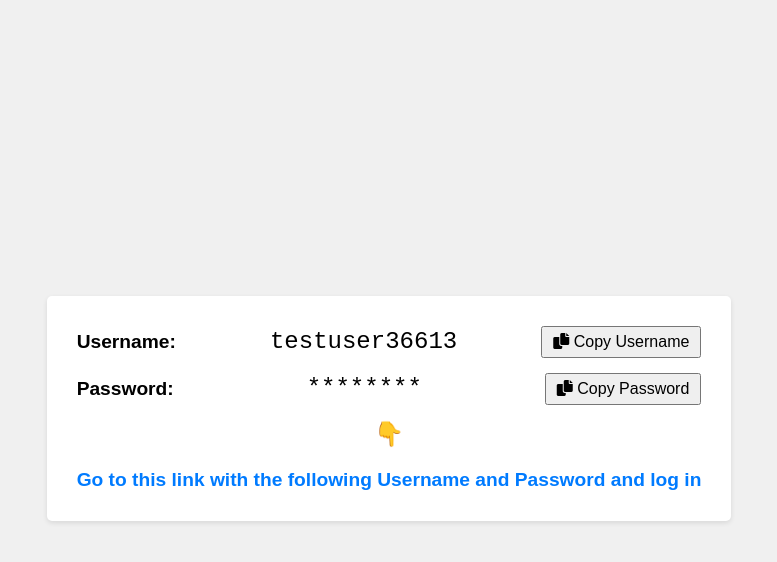
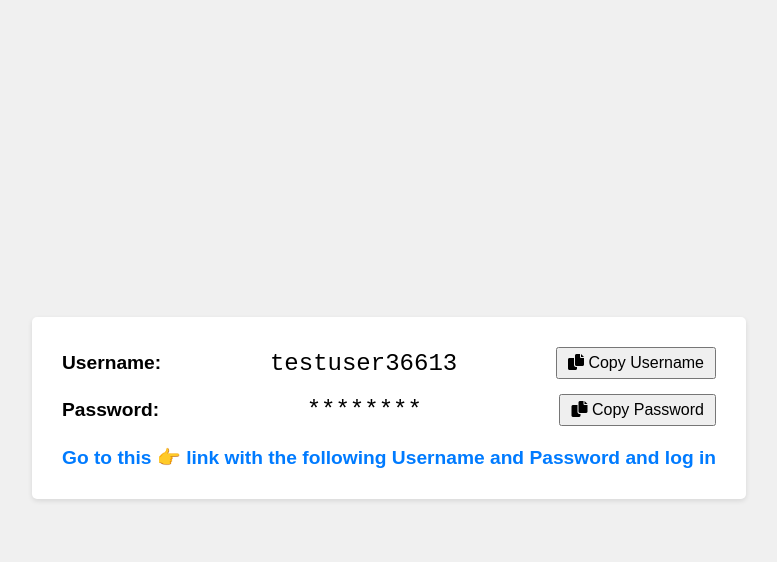
Before and after one commit to abbeqdam/cg, a website: page index.html in a window 1280 px wide. Both pictures are taken after a click on the button "Generate Credentials". Shown: the whole page, without its empty margins (251-1028 px from the left). Drawn offline with Linux system fonts and the light colour scheme; no server answers.

Commit message:
fixed the finger icon in the link

```diff
--- a/index.html
+++ b/index.html
@@ -26,8 +26,8 @@
         <i class="fas fa-copy"></i> Copy Password
       </button>
     </div>
-    <p style="text-align: center;">👇</p>
-    <a href="https://sanity-stg2826.coupahost.com/" target="_blank">Go to this link with the following Username and Password and log in</a>
+
+    <a href="https://sanity-stg2826.coupahost.com/" target="_blank">Go to this 👉 link with the following Username and Password and log in</a>
   </div>
 
   <script src="script.js"></script>
```
